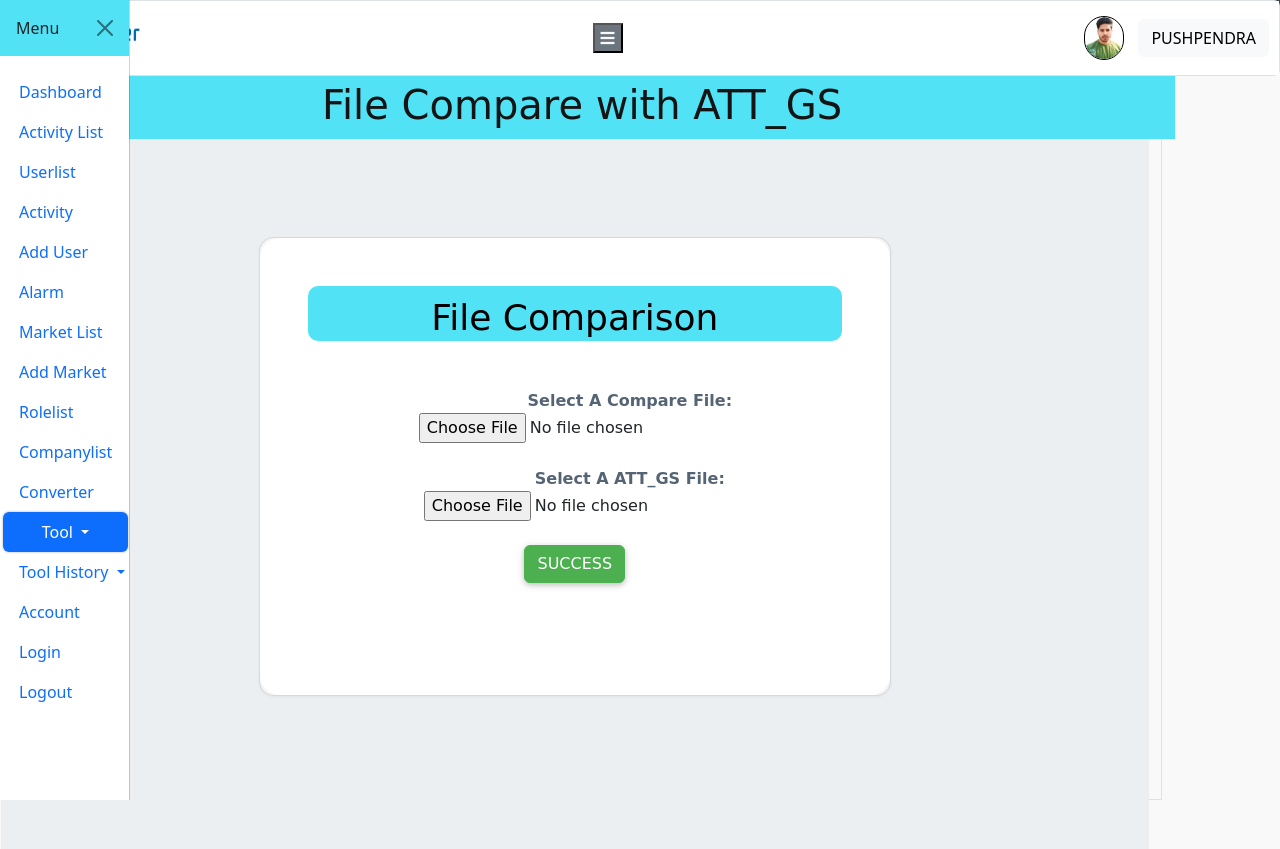
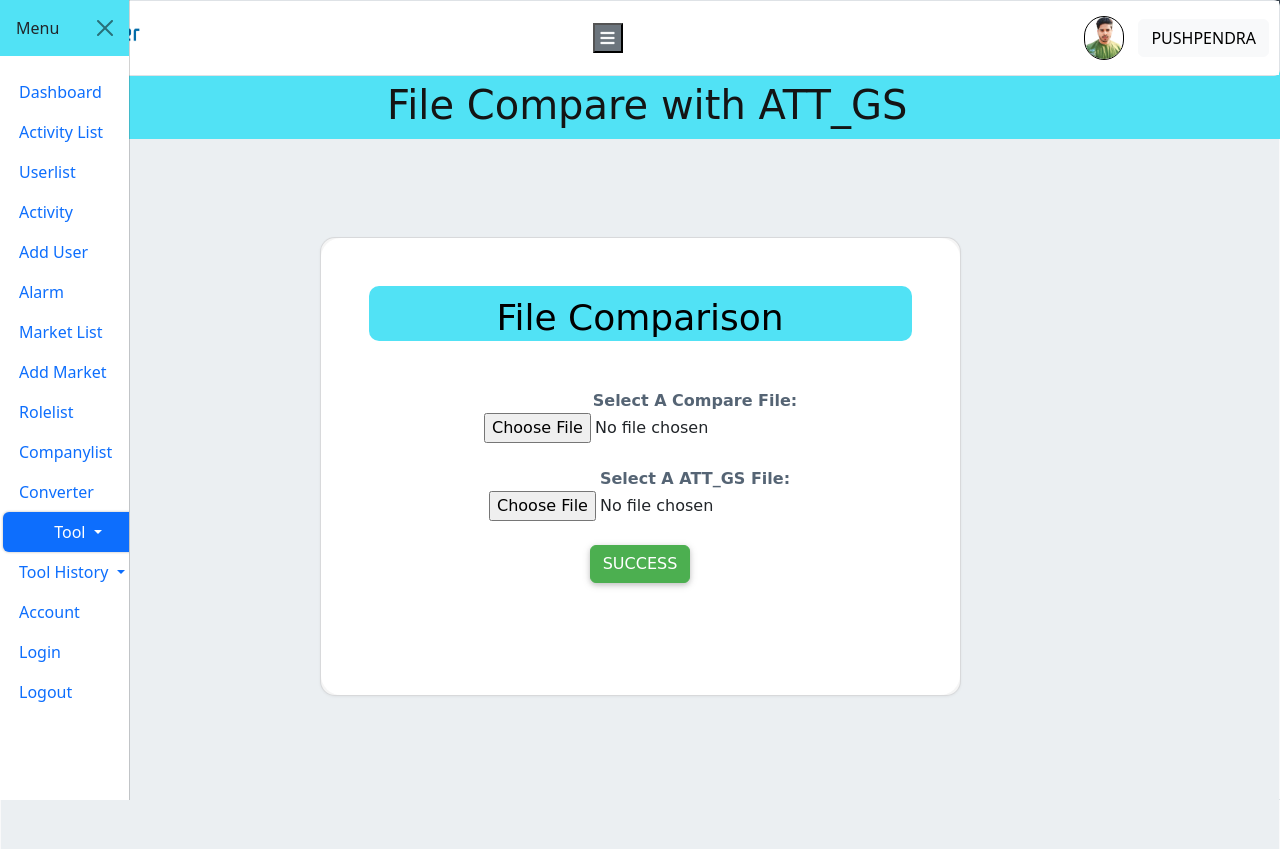
Before and after one commit to pushpendrakumar1/Admin-Dashboard-Full-Stack-, a Django app: template templates/compare.html in a window 1280 px wide, after a click that opens the changed part. Run offline with Django 3.2, Linux system fonts and the light colour scheme; the template is opened without the code that fills it, so the values that code supplies are empty; some libraries are stand-ins or nearby versions; some web fonts are replaced.

Commit message:
Update compare.html

```diff
--- a/templates/compare.html
+++ b/templates/compare.html
@@ -146,11 +146,11 @@
 
         @media only screen and (max-width: 1600px) {
             .nav-link.active {
-                width: 125px;
+                width: 150px;
             }
 
             .nav-link:hover {
-                width: 125px;
+                width: 150px;
             }
 
 
@@ -552,7 +552,7 @@
 
         <div class="row">
 
-            <div class="col-lg-1 border" id="div1">
+            <div class="col-lg-1 border" id="div1" style="width: 170px !important;">
                 <nav class="navbar navbar-expand navbar-light bg-light">
                     <div class="container" style="padding: 0px 0px 0px 0px ;">
                         <!-- <div class="container-fluid"> -->
@@ -676,7 +676,7 @@
 
                 </nav>
             </div>
-            <div class="col-lg-11 border" id="myDiv"  style="height:100vh;">
+            <div class="col border" id="myDiv"  style="height:100vh;">
 
 
                 <div class="content-wrapper">
```
